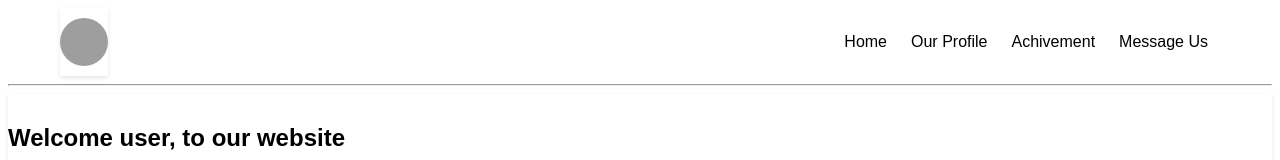
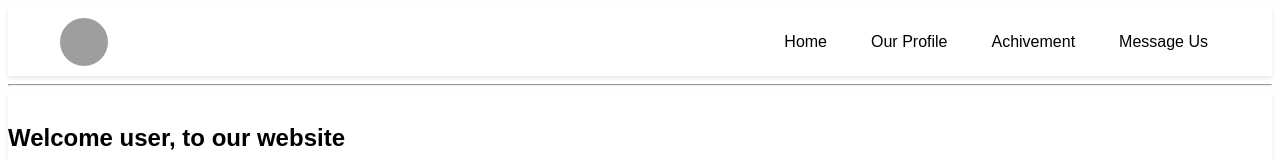
Before and after one commit to revou-fundamental-course/19-aug-24-galihatha, a plain HTML site: page index.html in a window 1280 px wide. Shown: the top 160 px of the page. Drawn offline with Linux system fonts and the light colour scheme; grey boxes are pictures that could not be loaded.

Commit message:
header done

```diff
--- a/index.html
+++ b/index.html
@@ -6,18 +6,18 @@
     <title>title</title>
   </head>
   <body>
-    <nav>
-        <header>
+    <header>
+        <nav>
             <div class="logo-icon"></div>
-        </header>
+            <section class="nav-container">
+                <li><a href="http://" class="nav-item">Home</a></li>
+                <li><a href="#our-profile" class="nav-item">Our Profile</a></li>
+                <li><a href="http://" class="nav-item">Achivement</a></li>
+                <li><a href="http://" class="nav-item">Message Us</a></li>
+            </section>
+        </nav>
+    </header>
 
-        <section class="nav-container">
-            <a href="http://" class="nav-item">Home</a>
-            <a href="#our-profile" class="nav-item">Our Profile</a>
-            <a href="http://" class="nav-item">Achivement</a>
-            <a href="http://" class="nav-item">Message Us</a>
-        </section>
-    </nav>
     <hr />
     <main>
         <article>
```
